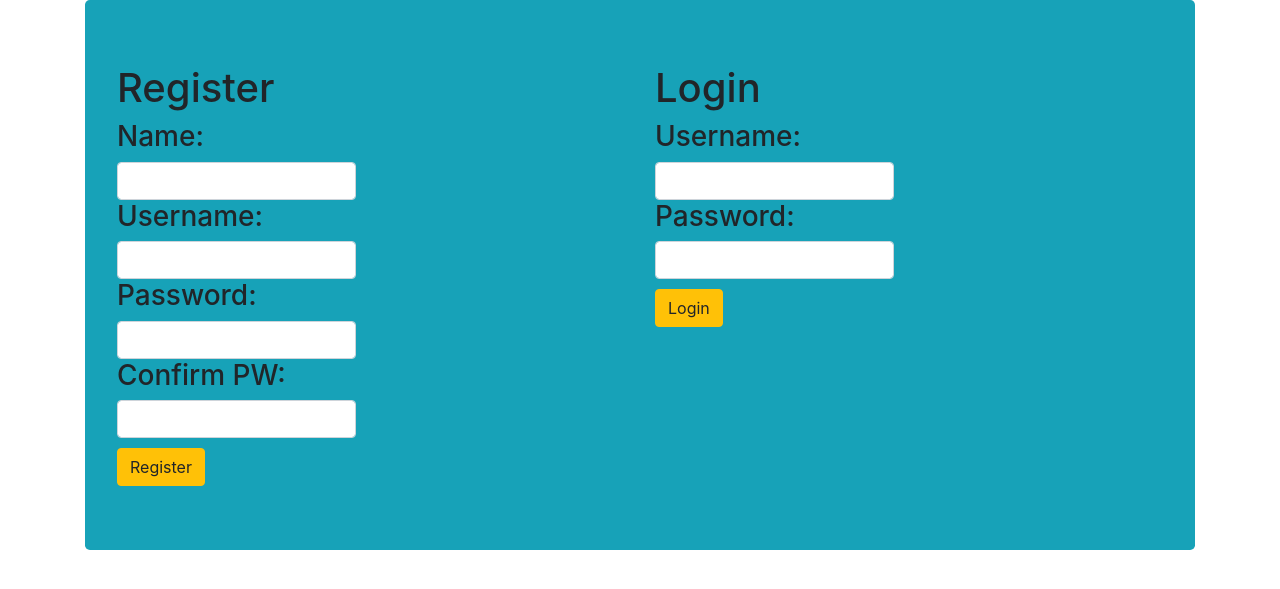
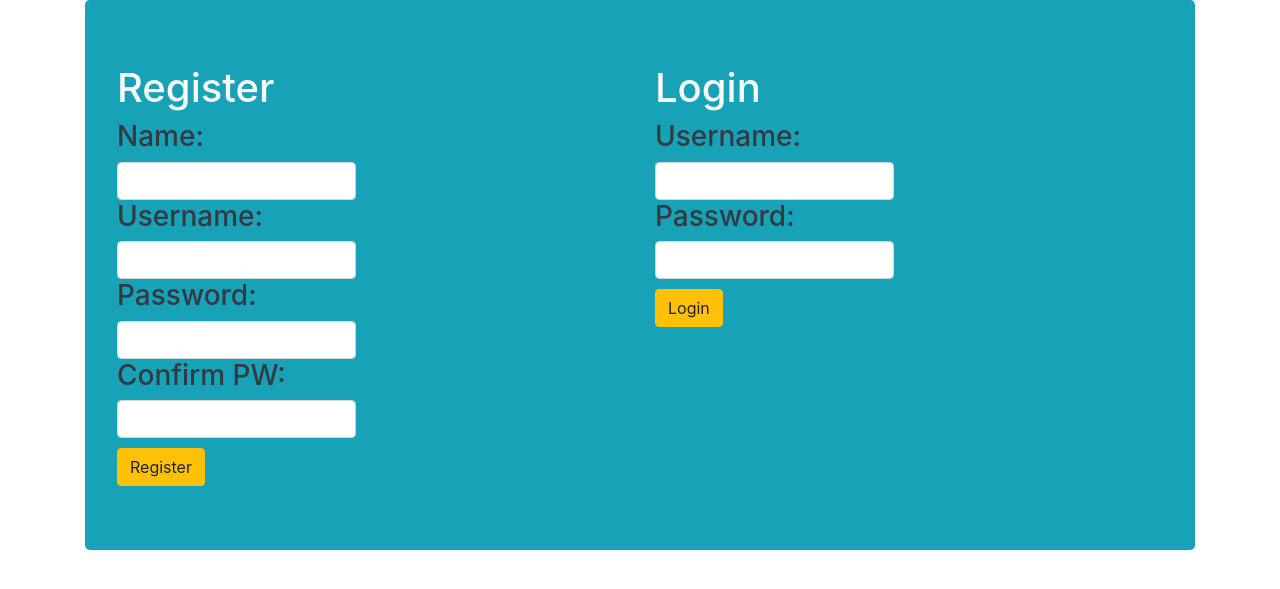
Before and after one commit to jhhlee757/travel-buddy, a Django app: page /main in a window 1280 px wide. Shown: the top 589 px of the page. Run offline with Django 3.2, Linux system fonts and the light colour scheme; some libraries are stand-ins or nearby versions.

Commit message:
another commit

```diff
--- a/travel_buddyapp/templates/main.html
+++ b/travel_buddyapp/templates/main.html
@@ -30,11 +30,11 @@ button{
                 <div class="col-lg-3 col-md-3 col-sm-6 col-xs-12">
                     <form action="/register" method="post" class="RegForm">
                         {% csrf_token %}
-                        <h1>Register</h1>
-                        <h3>Name:</h3><input type="text" name="name" id="" class="form-control form-rounded">
-                        <h3>Username:</h3><input type="text" name="username" id="" class="form-control form-rounded">
-                        <h3>Password:</h3><input type="password" name="password" id="" class="form-control form-rounded">
-                        <h3>Confirm PW:</h3><input type="password" name="confirmpw" id="" class="form-control form-rounded">
+                        <h1 class="text-light">Register</h1>
+                        <h3 class="text-dark">Name:</h3><input type="text" name="name" id="" class="form-control form-rounded">
+                        <h3 class="text-dark">Username:</h3><input type="text" name="username" id="" class="form-control form-rounded">
+                        <h3 class="text-dark">Password:</h3><input type="password" name="password" id="" class="form-control form-rounded">
+                        <h3 class="text-dark">Confirm PW:</h3><input type="password" name="confirmpw" id="" class="form-control form-rounded">
                         <button type="submit" class="btn btn-warning">Register</button>
                     </form>
                 </div>
@@ -42,9 +42,9 @@ button{
                 <div class="col-lg-3 col-md-3 col-sm-6 col-xs-12">
                     <form action="/login" method="post" class="LogForm">
                         {% csrf_token %}
-                        <h1>Login</h1>
-                        <h3>Username:</h3><input type="text" name="username" id="" class="form-control form-rounded">
-                        <h3>Password:</h3><input type="password" name="password" id="" class="form-control form-rounded">
+                        <h1 class="text-light">Login</h1>
+                        <h3 class="text-dark">Username:</h3><input type="text" name="username" id="" class="form-control form-rounded">
+                        <h3 class="text-dark">Password:</h3><input type="password" name="password" id="" class="form-control form-rounded">
                         <button type="submit" class="btn btn-warning">Login</button>
                     </form>
                 </div>
--- a/travel_buddyapp/templates/tripinfo.html
+++ b/travel_buddyapp/templates/tripinfo.html
@@ -26,17 +26,17 @@
     <div class="container">
         <div class="jumbotron bg-info">
             <div class="body">
-                <h2>{{trip.destination}}</h2>
+                <h2 class="text-light">{{trip.destination}}</h2>
                 <h5>Created by: {{trip.creator.name}}</h5>
                 <h5>Description: {{trip.plan}}</h5>
                 <h5>Start Date: {{trip.travel_start_date}}</h5>
                 <h5>End Date: {{trip.travel_end_date}}</h5>
-                <h2>Other users' who have joined:</h2>
+                <h2 class="text-light">Other users' who have joined:</h2>
                 {% for x in trip.participants.all %}
                 <p>{{x.name}}</p>
                 {% endfor %}
             </div>
-            <a href="/travels" class="home text-warning">Home</a>
+            <a href="/events" class="home text-warning">Home</a>
             <a href="/logout" class="logout text-danger">Logout</a>
         </div>
     </div>
--- a/travel_buddyapp/urls.py
+++ b/travel_buddyapp/urls.py
@@ -9,10 +9,10 @@ urlpatterns = [
     path('main', views.main),
     path('register', views.register),
     path('login', views.login),
-    path('travels', views.travels),
-    path('travels/add', views.addpage),
+    path('events', views.events),
+    path('events/add', views.addpage),
     path('add', views.add),
-    path('travels/destination/<tripid>', views.destination),
+    path('events/destination/<tripid>', views.destination),
     path('join/<tripid>', views.join),
     path('logout', views.logout),
     path('upload', views.upload)
--- a/travel_buddyapp/views.py
+++ b/travel_buddyapp/views.py
@@ -24,7 +24,7 @@ def register(request):
         user = User.objects.create(name = request.POST['name'], username = request.POST['username'],
         password = hashpass)
         request.session['loggedID'] = user.id
-        return redirect('/travels')
+        return redirect('/events')
 
 def login(request):
     errors = User.objects.validator2(request.POST)
@@ -37,9 +37,9 @@ def login(request):
         if len(user) > 0:
             logged_user = user[0]
             request.session['loggedID'] = logged_user.id
-    return redirect('/travels')
+    return redirect('/events')
 
-def travels(request):
+def events(request):
     if 'loggedID' in request.session:
         user = User.objects.get(id = request.session['loggedID'])
         trip = Trip.objects.filter(Q(creator = user) | Q(participants = user))
@@ -62,7 +62,7 @@ def add(request):
     if len(errors) > 0:
         for key, value in errors.items():
             messages.error(request, value)
-        return redirect("/travels/add")
+        return redirect("/events/add")
     else:
         trip = Trip.objects.create(destination = request.POST['dest'],
         travel_start_date = request.POST['travel_from'], travel_end_date = request.POST['travel_to'],
@@ -72,7 +72,7 @@ def add(request):
             'trip' : trip
         }
 
-    return redirect('/travels', context)
+    return redirect('/events', context)
 
 def destination(request, tripid):
     trip = Trip.objects.get(id = tripid)
@@ -87,7 +87,7 @@ def join(request, tripid):
     userToAdd = User.objects.get(id = request.session['loggedID'])
     trip = Trip.objects.get(id = tripid)
     trip.participants.add(userToAdd)
-    return redirect('/travels')
+    return redirect('/events')
 
 def logout(request):
     request.session.clear()
@@ -100,4 +100,4 @@ def upload(request):
         name = fs.save(uploaded_file.name, uploaded_file)
         url = fs.url(name)
 
-    return redirect('/travels/add')
+    return redirect('/events/add')
```
Also changed, not shown: travel_buddyapp/templates/add.html (+7 -7 lines), travel_buddyapp/templates/travels.html (+6 -8 lines).
